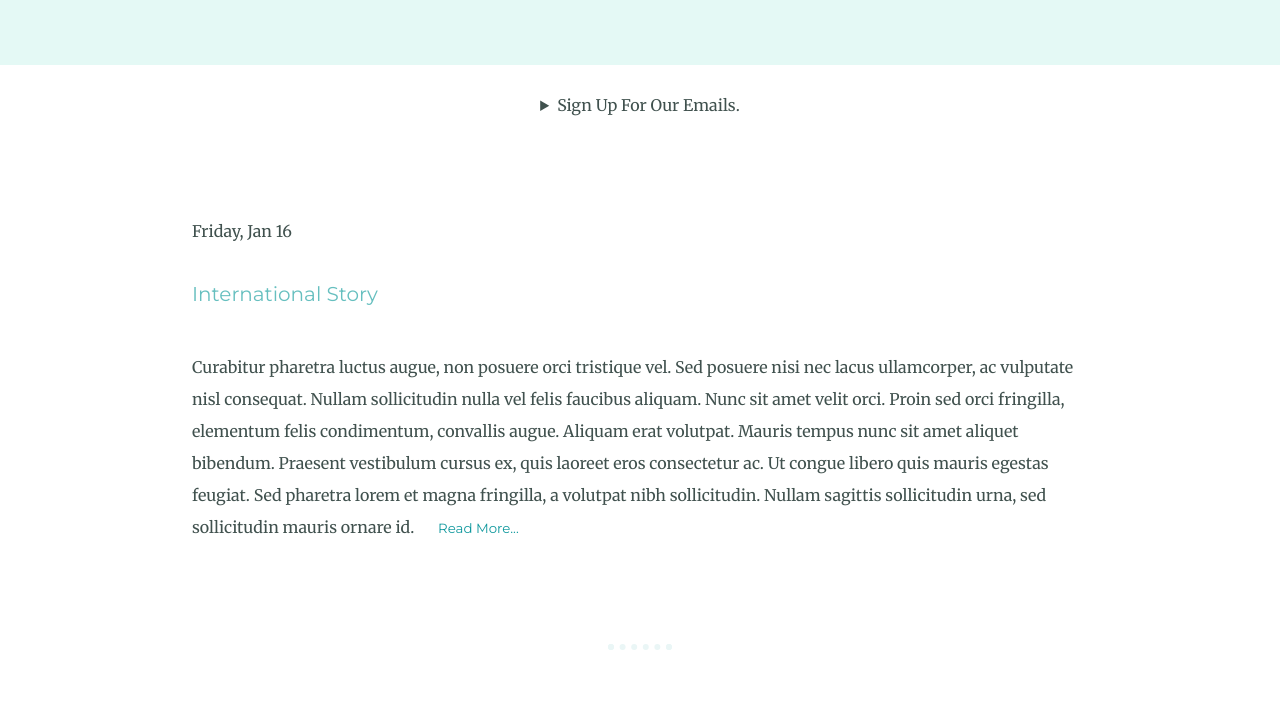
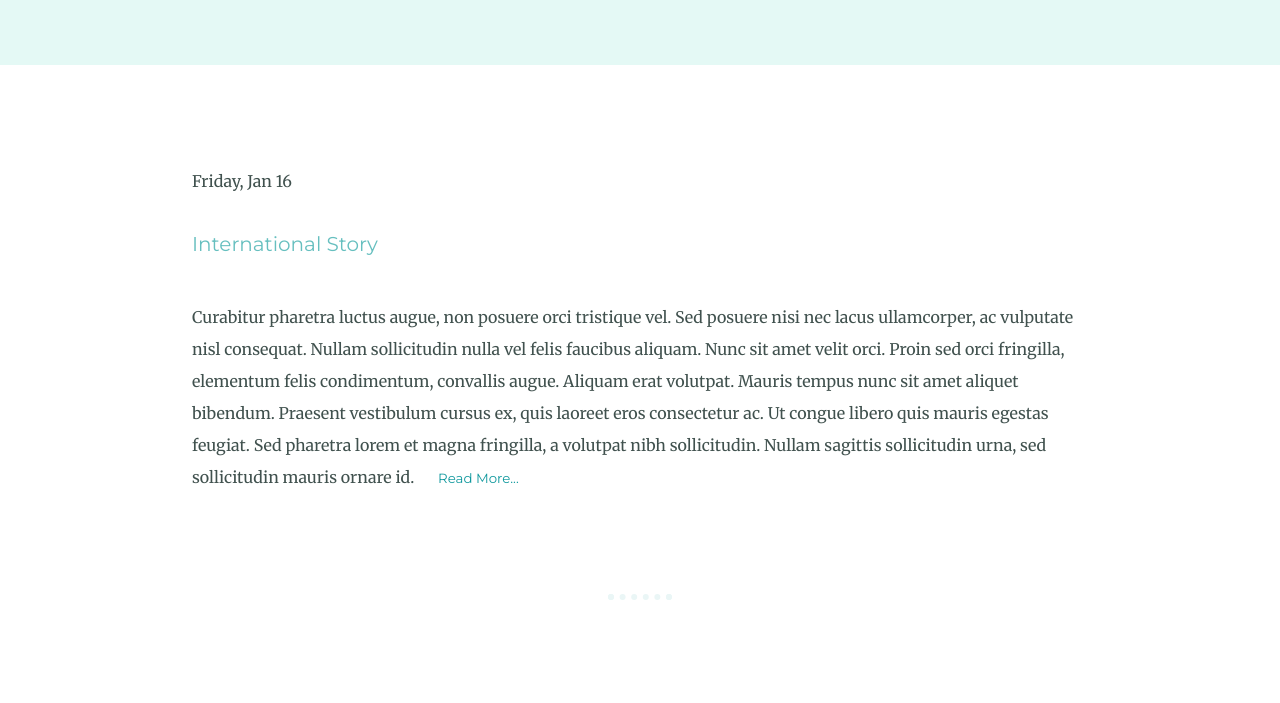
Before and after one commit to marcolion/homework2, a plain HTML site: page index.html in a window 1280 px wide. Shown: the part 95-798 px from the top of the page. Drawn offline with Linux system fonts and the light colour scheme.

Commit message:
Update index.html

```diff
--- a/index.html
+++ b/index.html
@@ -22,7 +22,7 @@
                 <h3 style="font-family: 'Montserrat', sans-serif; color: #11999E;">Latest Articles</h3>
             </div>
             <!-------------------------- Sign Up Form ------------------------------->
-            <details>
+            <!-- <details>
                 <summary style="padding-top: 30px;">Sign Up For Our Emails.</summary>
                 <form>
                     <label for="Email">E-email Address:
@@ -37,8 +37,7 @@
                     </select><br>
                     <input type="submit" value="Sign-Up">
                 </form>
-            </details>
-
+            </details> -->
             <!-------------------------- First Article Container --------------------------->
             <div style="margin: 100px 0;">
                 <div
```
